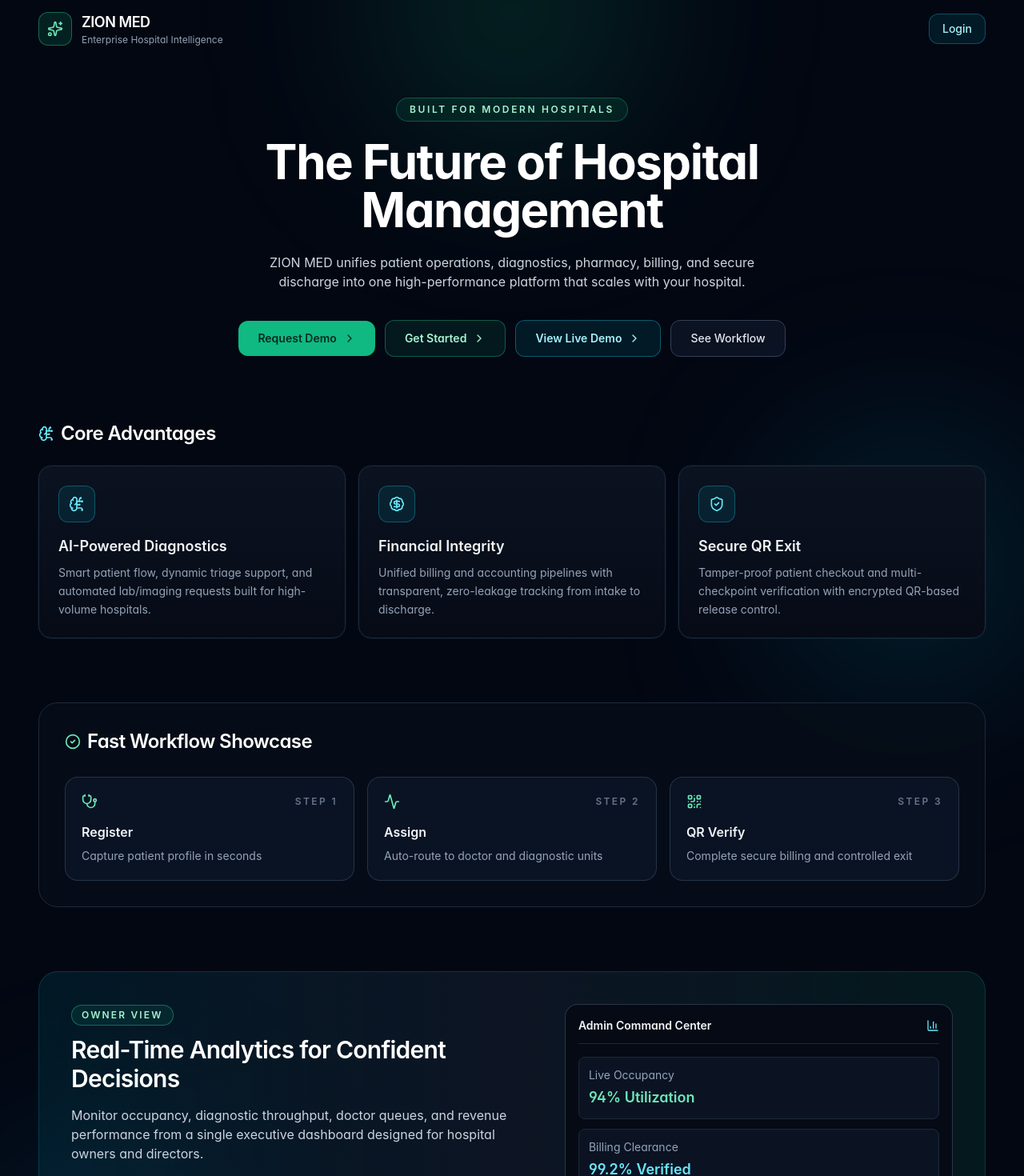
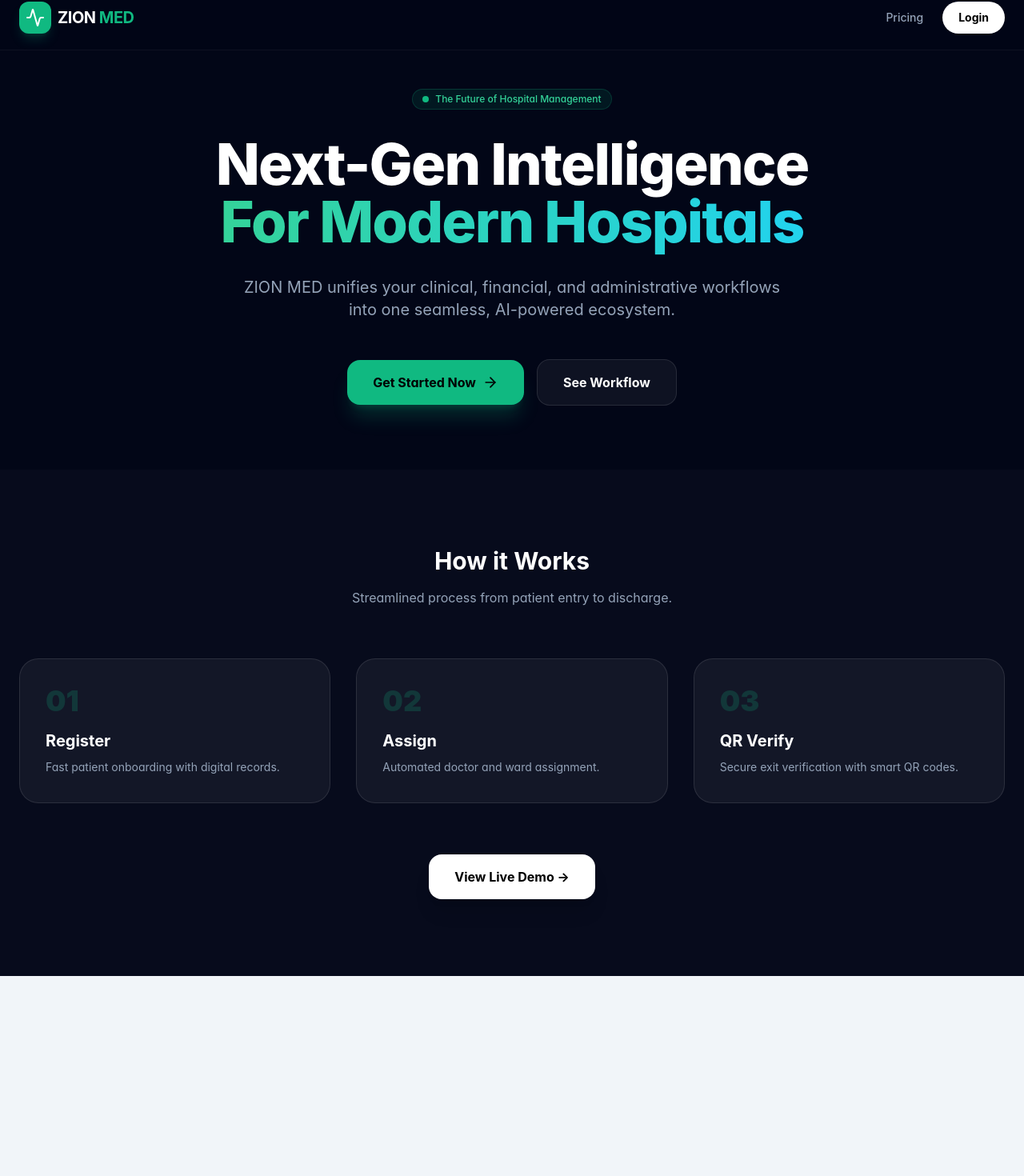
Before and after one commit to nars88/Hms-zion-, a Next.js app: page / in a window 1280 px wide. Shown: the part 18-1488 px from the top of the page at 80% size. After the commit the page ends 1238 px from the top, so only its background shows below. Built offline with nearby package versions, Linux system fonts and the light colour scheme.

Commit message:
fix: resolve Vercel build issue for all-bills

```diff
--- a/src/app/globals.css
+++ b/src/app/globals.css
@@ -1,3 +1,6 @@
+html {
+  scroll-behavior: smooth;
+}
 @tailwind base;
 @tailwind components;
 @tailwind utilities;
--- a/src/app/page.tsx
+++ b/src/app/page.tsx
@@ -1,205 +1,107 @@
-import Link from 'next/link'
+"use client"; // إضافة التوجيه لضمان عمل التفاعلات
+
+import Link from 'next/link';
 import {
+  LayoutDashboard,
+  ShieldCheck,
+  QrCode,
+  ArrowRight,
   Activity,
-  BadgeDollarSign,
-  BarChart3,
-  BrainCircuit,
-  CheckCircle2,
-  ChevronRight,
-  QrCode,
-  ShieldCheck,
-  Sparkles,
-  Stethoscope,
-} from 'lucide-react'
-
-const features = [
-  {
-    title: 'AI-Powered Diagnostics',
-    description:
-      'Smart patient flow, dynamic triage support, and automated lab/imaging requests built for high-volume hospitals.',
-    icon: BrainCircuit,
-  },
-  {
-    title: 'Financial Integrity',
-    description:
-      'Unified billing and accounting pipelines with transparent, zero-leakage tracking from intake to discharge.',
-    icon: BadgeDollarSign,
-  },
-  {
-    title: 'Secure QR Exit',
-    description:
-      'Tamper-proof patient checkout and multi-checkpoint verification with encrypted QR-based release control.',
-    icon: ShieldCheck,
-  },
-]
-
-const workflow = [
-  { title: 'Register', subtitle: 'Capture patient profile in seconds', icon: Stethoscope },
-  { title: 'Assign', subtitle: 'Auto-route to doctor and diagnostic units', icon: Activity },
-  { title: 'QR Verify', subtitle: 'Complete secure billing and controlled exit', icon: QrCode },
-]
+  CheckCircle2
+} from 'lucide-react';
 
 export default function LandingPage() {
   return (
-    <main className="relative min-h-screen scroll-smooth overflow-x-hidden bg-[#030712] text-white">
-      <div className="pointer-events-none absolute inset-0">
-        <div className="absolute -top-32 left-1/2 h-80 w-80 -translate-x-1/2 rounded-full bg-emerald-500/20 blur-[120px]" />
-        <div className="absolute right-0 top-1/3 h-72 w-72 rounded-full bg-cyan-500/20 blur-[120px]" />
-        <div className="absolute bottom-0 left-0 h-72 w-72 rounded-full bg-sky-500/15 blur-[120px]" />
-      </div>
+    <div className="min-h-screen bg-[#020617] text-white selection:bg-emerald-500/30">
+      {/* Navbar */}
+      <nav className="fixed top-0 w-full z-50 border-b border-white/5 bg-[#020617]/80 backdrop-blur-md">
+        <div className="max-w-7xl mx-auto px-6 h-20 flex items-center justify-between">
+          <div className="flex items-center gap-2">
+            <div className="w-10 h-10 bg-emerald-500 rounded-xl flex items-center justify-center shadow-lg shadow-emerald-500/20">
+              <Activity className="text-white" size={24} />
+            </div>
+            <span className="text-xl font-bold tracking-tight">ZION <span className="text-emerald-500">MED</span></span>
+          </div>
 
-      <div className="relative mx-auto w-full max-w-7xl px-5 pb-20 pt-8 sm:px-8 lg:px-12">
-        <header className="mb-16 flex items-center justify-between">
-          <div className="flex items-center gap-3">
-            <div className="rounded-xl border border-emerald-400/40 bg-emerald-500/15 p-2.5">
-              <Sparkles className="h-5 w-5 text-emerald-300" />
-            </div>
-            <div>
-              <p className="text-lg font-semibold tracking-tight">ZION MED</p>
-              <p className="text-xs text-slate-400">Enterprise Hospital Intelligence</p>
-            </div>
+          <div className="flex items-center gap-6">
+            <Link href="/login" className="text-sm font-medium text-slate-400 hover:text-white transition-colors">
+              Pricing
+            </Link>
+            <Link href="/login">
+              <button className="px-5 py-2.5 bg-white text-black text-sm font-bold rounded-full hover:bg-emerald-500 hover:text-white transition-all duration-300">
+                Login
+              </button>
+            </Link>
           </div>
-          <Link
-            href="/login"
-            className="rounded-xl border border-cyan-400/30 bg-cyan-500/10 px-4 py-2 text-sm font-medium text-cyan-200 transition hover:border-cyan-300/60 hover:bg-cyan-500/20"
-          >
-            Login
-          </Link>
-        </header>
+        </div>
+      </nav>
 
-        <section className="mb-20 text-center [animation:fadeIn_700ms_ease-out]">
-          <p className="mx-auto mb-5 inline-flex items-center gap-2 rounded-full border border-emerald-400/30 bg-emerald-500/10 px-4 py-1.5 text-xs font-semibold uppercase tracking-[0.22em] text-emerald-200">
-            Built for Modern Hospitals
+      {/* Hero Section */}
+      <section className="pt-32 pb-20 px-6">
+        <div className="max-w-7xl mx-auto text-center">
+          <div className="inline-flex items-center gap-2 px-3 py-1 rounded-full bg-emerald-500/10 border border-emerald-500/20 text-emerald-400 text-xs font-medium mb-8 animate-fade-in">
+            <span className="relative flex h-2 w-2">
+              <span className="animate-ping absolute inline-flex h-full w-full rounded-full bg-emerald-400 opacity-75"></span>
+              <span className="relative inline-flex rounded-full h-2 w-2 bg-emerald-500"></span>
+            </span>
+            The Future of Hospital Management
+          </div>
+
+          <h1 className="text-5xl md:text-7xl font-extrabold mb-8 tracking-tight leading-tight">
+            Next-Gen Intelligence <br />
+            <span className="text-transparent bg-clip-text bg-gradient-to-r from-emerald-400 to-cyan-400">
+              For Modern Hospitals
+            </span>
+          </h1>
+
+          <p className="text-slate-400 text-lg md:text-xl max-w-2xl mx-auto mb-12 leading-relaxed">
+            ZION MED unifies your clinical, financial, and administrative workflows into one seamless, AI-powered ecosystem.
           </p>
-          <h1 className="mx-auto max-w-4xl text-4xl font-bold tracking-tight text-white sm:text-5xl lg:text-6xl">
-            The Future of Hospital Management
-          </h1>
-          <p className="mx-auto mt-6 max-w-2xl text-sm leading-relaxed text-slate-300 sm:text-base">
-            ZION MED unifies patient operations, diagnostics, pharmacy, billing, and secure discharge
-            into one high-performance platform that scales with your hospital.
-          </p>
-          <div className="mt-9 flex flex-col items-center justify-center gap-3 sm:flex-row">
-            <Link
-              href="/login"
-              className="inline-flex items-center justify-center gap-2 rounded-xl bg-emerald-500 px-6 py-3 text-sm font-semibold text-emerald-950 transition hover:bg-emerald-400"
-            >
-              Request Demo
-              <ChevronRight className="h-4 w-4" />
+
+          <div className="flex flex-col sm:flex-row items-center justify-center gap-4">
+            <Link href="/login">
+              <button className="w-full sm:w-auto px-8 py-4 bg-emerald-500 text-black font-bold rounded-2xl hover:bg-emerald-400 hover:scale-105 transition-all duration-300 flex items-center justify-center gap-2 shadow-xl shadow-emerald-500/20">
+                Get Started Now <ArrowRight size={20} />
+              </button>
             </Link>
-            <Link
-              href="/login"
-              className="inline-flex items-center justify-center gap-2 rounded-xl border border-emerald-400/35 bg-emerald-500/10 px-6 py-3 text-sm font-semibold text-emerald-200 transition hover:border-emerald-300/60 hover:bg-emerald-500/20"
-            >
-              Get Started
-              <ChevronRight className="h-4 w-4" />
-            </Link>
-            <Link
-              href="/login"
-              className="inline-flex items-center justify-center gap-2 rounded-xl border border-cyan-400/35 bg-cyan-500/10 px-6 py-3 text-sm font-semibold text-cyan-200 transition hover:border-cyan-300/60 hover:bg-cyan-500/20"
-            >
-              View Live Demo
-              <ChevronRight className="h-4 w-4" />
-            </Link>
-            <a
-              href="#workflow"
-              className="rounded-xl border border-slate-700 bg-slate-900/70 px-6 py-3 text-sm font-medium text-slate-200 transition hover:border-slate-500"
-            >
+            <a href="#workflow" className="w-full sm:w-auto px-8 py-4 bg-white/5 border border-white/10 text-white font-bold rounded-2xl hover:bg-white/10 transition-all duration-300">
               See Workflow
             </a>
           </div>
-        </section>
+        </div>
+      </section>
 
-        <section className="mb-20 [animation:fadeIn_900ms_ease-out]">
-          <div className="mb-6 flex items-center gap-2">
-            <BrainCircuit className="h-5 w-5 text-cyan-300" />
-            <h2 className="text-2xl font-semibold tracking-tight">Core Advantages</h2>
+      {/* Workflow Section */}
+      <section id="workflow" className="py-24 bg-white/[0.02]">
+        <div className="max-w-7xl mx-auto px-6">
+          <div className="text-center mb-16">
+            <h2 className="text-3xl font-bold mb-4">How it Works</h2>
+            <p className="text-slate-400">Streamlined process from patient entry to discharge.</p>
           </div>
-          <div className="grid gap-4 md:grid-cols-3">
-            {features.map((item) => (
-              <article
-                key={item.title}
-                className="rounded-2xl border border-slate-800 bg-gradient-to-b from-[#0b1220] to-[#060b16] p-6 shadow-[0_0_0_1px_rgba(56,189,248,0.06)]"
-              >
-                <div className="mb-4 inline-flex rounded-xl border border-cyan-400/30 bg-cyan-500/10 p-3">
-                  <item.icon className="h-5 w-5 text-cyan-300" />
-                </div>
-                <h3 className="text-lg font-semibold text-slate-100">{item.title}</h3>
-                <p className="mt-2 text-sm leading-relaxed text-slate-400">{item.description}</p>
-              </article>
-            ))}
-          </div>
-        </section>
 
-        <section
-          id="workflow"
-          className="mb-20 rounded-3xl border border-slate-800 bg-[#070d18]/85 p-6 sm:p-8 [animation:fadeIn_1100ms_ease-out]"
-        >
-          <div className="mb-7 flex items-center gap-2">
-            <CheckCircle2 className="h-5 w-5 text-emerald-300" />
-            <h2 className="text-2xl font-semibold tracking-tight">Fast Workflow Showcase</h2>
-          </div>
-          <div className="grid gap-4 md:grid-cols-3">
-            {workflow.map((step, index) => (
-              <div key={step.title} className="rounded-2xl border border-slate-700/70 bg-slate-900/65 p-5">
-                <div className="mb-4 flex items-center justify-between">
-                  <step.icon className="h-5 w-5 text-emerald-300" />
-                  <span className="text-xs font-semibold tracking-[0.2em] text-slate-500">
-                    STEP {index + 1}
-                  </span>
-                </div>
-                <p className="text-base font-semibold text-slate-100">{step.title}</p>
-                <p className="mt-2 text-sm text-slate-400">{step.subtitle}</p>
+          <div className="grid md:grid-cols-3 gap-8">
+            {[
+              { step: "01", title: "Register", desc: "Fast patient onboarding with digital records." },
+              { step: "02", title: "Assign", desc: "Automated doctor and ward assignment." },
+              { step: "03", title: "QR Verify", desc: "Secure exit verification with smart QR codes." }
+            ].map((item, idx) => (
+              <div key={idx} className="p-8 rounded-3xl bg-white/5 border border-white/10 hover:border-emerald-500/50 transition-colors">
+                <span className="text-4xl font-black text-emerald-500/20 mb-4 block">{item.step}</span>
+                <h3 className="text-xl font-bold mb-2">{item.title}</h3>
+                <p className="text-sm text-slate-400 leading-relaxed">{item.desc}</p>
               </div>
             ))}
           </div>
-        </section>
 
-        <section className="[animation:fadeIn_1300ms_ease-out]">
-          <div className="grid gap-6 rounded-3xl border border-cyan-500/20 bg-gradient-to-r from-cyan-500/10 via-[#0d1524] to-emerald-500/10 p-7 sm:p-10 lg:grid-cols-[1.1fr_0.9fr]">
-            <div>
-              <div className="mb-3 inline-flex items-center gap-2 rounded-full border border-emerald-400/40 bg-emerald-500/10 px-3 py-1 text-xs font-semibold uppercase tracking-[0.18em] text-emerald-200">
-                Owner View
-              </div>
-              <h2 className="text-2xl font-semibold tracking-tight text-white sm:text-3xl">
-                Real-Time Analytics for Confident Decisions
-              </h2>
-              <p className="mt-4 max-w-xl text-sm leading-relaxed text-slate-300 sm:text-base">
-                Monitor occupancy, diagnostic throughput, doctor queues, and revenue performance from
-                a single executive dashboard designed for hospital owners and directors.
-              </p>
-              <div className="mt-7 flex flex-wrap gap-2">
-                <Link
-                  href="/login"
-                  className="inline-flex items-center gap-2 rounded-xl border border-emerald-400/35 bg-emerald-500/10 px-4 py-2 text-xs font-semibold text-emerald-200 transition hover:border-emerald-300/60 hover:bg-emerald-500/20"
-                >
-                  Get Pricing
-                  <ChevronRight className="h-3.5 w-3.5" />
-                </Link>
-              </div>
-            </div>
-            <div className="rounded-2xl border border-slate-700/80 bg-[#050a14] p-4">
-              <div className="mb-4 flex items-center justify-between border-b border-slate-800 pb-3">
-                <p className="text-sm font-semibold text-slate-100">Admin Command Center</p>
-                <BarChart3 className="h-4 w-4 text-cyan-300" />
-              </div>
-              <div className="space-y-3 text-sm">
-                <div className="rounded-lg border border-slate-800 bg-slate-900/70 p-3">
-                  <p className="text-slate-400">Live Occupancy</p>
-                  <p className="mt-1 text-lg font-semibold text-emerald-300">94% Utilization</p>
-                </div>
-                <div className="rounded-lg border border-slate-800 bg-slate-900/70 p-3">
-                  <p className="text-slate-400">Billing Clearance</p>
-                  <p className="mt-1 text-lg font-semibold text-cyan-300">99.2% Verified</p>
-                </div>
-                <div className="rounded-lg border border-slate-800 bg-slate-900/70 p-3">
-                  <p className="text-slate-400">Average ER Turnaround</p>
-                  <p className="mt-1 text-lg font-semibold text-slate-100">11m 28s</p>
-                </div>
-              </div>
-            </div>
+          <div className="mt-16 text-center">
+            <Link href="/login">
+              <button className="px-8 py-4 bg-white text-black font-bold rounded-2xl hover:bg-emerald-500 hover:text-white transition-all duration-300 shadow-xl">
+                View Live Demo →
+              </button>
+            </Link>
           </div>
-        </section>
-      </div>
-    </main>
-  )
+        </div>
+      </section>
+    </div>
+  );
 }
```
